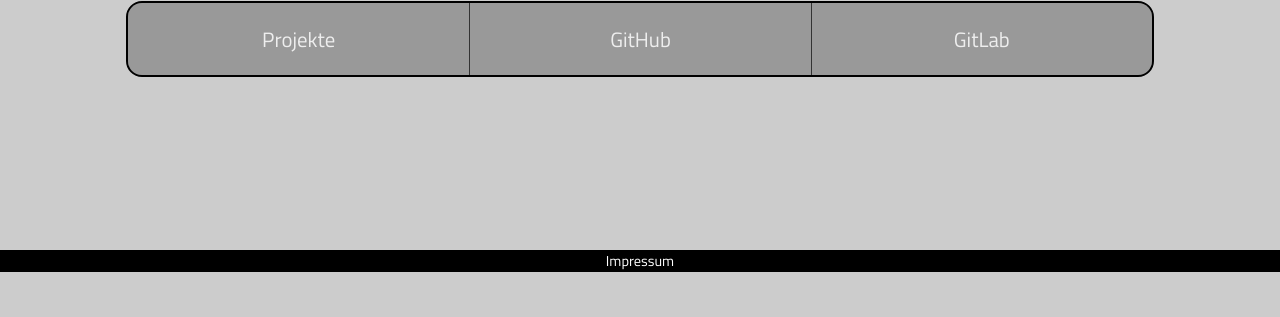
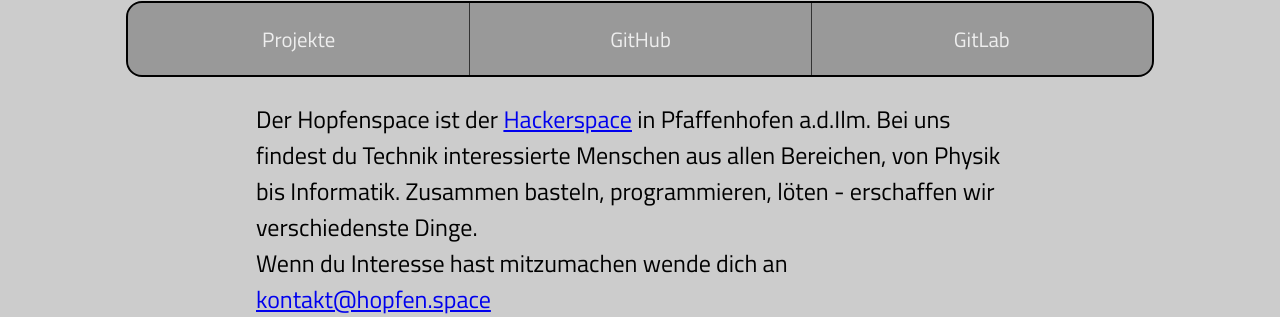
Before and after one commit to hopfenspace/hopfenspace.org, a PHP site: page / in a window 1280 px wide. Shown: the part 528-845 px from the top of the page. Before the commit the page ends 800 px from the top, so only its background shows below. Run offline with PHP 8.4, Linux system fonts and the light colour scheme.

Commit message:
add a small description what/who we are

```diff
--- /dev/null
+++ b/css/content.css
@@ -0,0 +1,14 @@
+/*
+	Content CSS
+*/
+
+#content p {
+	margin: 0;
+    margin-top: 1em;
+	margin-left: auto;
+	margin-right: auto;
+    font-size: 1.5em;
+	padding: 0;
+	overflow: hidden;
+    width: 60%;
+}
--- a/css/index.css
+++ b/css/index.css
@@ -41,8 +41,3 @@ h1 {
 #heading-logo {
 	max-width: 80%;
 }
-
-a {
-	text-decoration: none;
-	color: inherit;
-}
--- a/index.html
+++ b/index.html
@@ -8,6 +8,7 @@
 
         <link rel="stylesheet" type="text/css" href="css/index.css">
 		<link rel="stylesheet" type="text/css" href="css/linkbar.css">
+		<link rel="stylesheet" type="text/css" href="css/content.css">
 		<link rel="stylesheet" type="text/css" href="css/footer.css">
 	</head>
 	<body>
@@ -30,9 +31,24 @@
 					</li>
 				</ul>
 			</nav>
-			<footer>
-				<a href="https://www.bn-paf.de/impressum_datenschutz/">Impressum</a>
-			</footer>
+			<div id="content">
+				<p>
+					Der Hopfenspace ist der <a href="https://de.wikipedia.org/wiki/Hackerspace">Hackerspace</a> in Pfaffenhofen a.d.Ilm.
+					Bei uns findest du Technik interessierte Menschen aus allen Bereichen, von Physik bis Informatik.
+					Zusammen basteln, programmieren, löten - erschaffen wir verschiedenste Dinge.
+					<br />
+					Wenn du Interesse hast mitzumachen wende dich an <noscript>protected mail</noscript><a id="contact"></a>
+
+					<script type="text/javascript">
+						(function()
+						{
+							var el = document.getElementById("contact");
+							var c = [107, 111, 110, 116, 97, 107, 116, 64, 104, 111, 112, 102, 101, 110, 46, 115, 112, 97, 99, 101];
+							el.href = el.innerHTML = c.map(x => String.fromCharCode(x)).join("");
+						})();
+					</script>
+				</p>
+			</div>
 		</div>
 	</body>
 </html>
```
